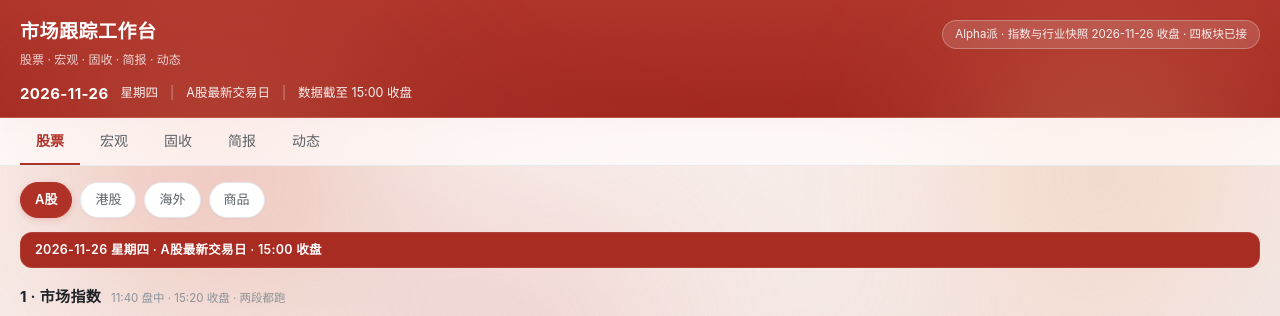
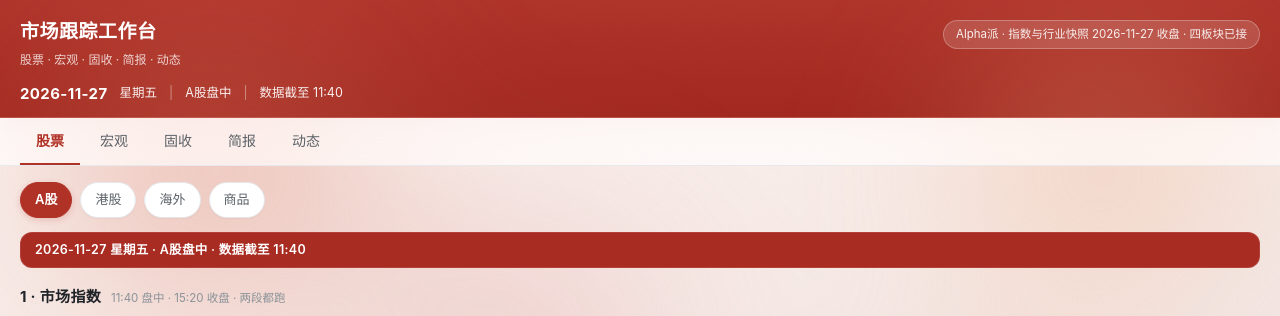
Before and after one commit to zooeyzhao/market-workbench, a plain HTML site: page index.html in a window 1280 px wide. Shown: the top 316 px of the page. Drawn offline with Linux system fonts and the light colour scheme.

Commit message:
update index.html @ main

```diff
--- a/index.html
+++ b/index.html
@@ -3,7 +3,7 @@
 <head>
 <meta charset="utf-8">
 <meta name="viewport" content="width=device-width, initial-scale=1, viewport-fit=cover">
-<title>市场跟踪工作台 · 2026-11-26</title>
+<title>市场跟踪工作台 · 2026-11-27</title>
 <style>
 :root{
   --bg:#faf6f5; --card:#fff; --ink:#241a18; --ink2:#6d5d59; --ink3:#9c8b86;
@@ -384,12 +384,12 @@ footer{border-top:1px solid var(--line)}
         <h1>市场跟踪工作台</h1>
         <p>股票 · 宏观 · 固收 · 简报 · 动态</p>
       </div>
-      <div class="src">Alpha派 · 指数与行业快照 2026-11-26 收盘 · 四板块已接</div>
+      <div class="src">Alpha派 · 指数与行业快照 2026-11-27 收盘 · 四板块已接</div>
     </div>
     <div class="datebar">
-      <b>2026-11-26</b><span>星期四</span>
-      <span class="sep">|</span><span>A股最新交易日</span>
-      <span class="sep">|</span><span>数据截至 15:00 收盘</span>
+      <b>2026-11-27</b><span>星期五</span>
+      <span class="sep">|</span><span>A股盘中</span>
+      <span class="sep">|</span><span>数据截至 11:40</span>
     </div>
   </div>
 </div>
@@ -412,7 +412,7 @@ footer{border-top:1px solid var(--line)}
 
   <!-- ============ A股 ============ -->
   <div data-page="stocks-a">
-    <div class="datebar2">2026-11-26 星期四 · A股最新交易日 · 15:00 收盘</div>
+    <div class="datebar2">2026-11-27 星期五 · A股盘中 · 数据截至 11:40</div>
     <section>
       <div class="shead"><h2>1 · 市场指数</h2><span class="note">11:40 盘中 · 15:20 收盘 · 两段都跑</span></div>
       <div class="glab">宽基</div>
```
